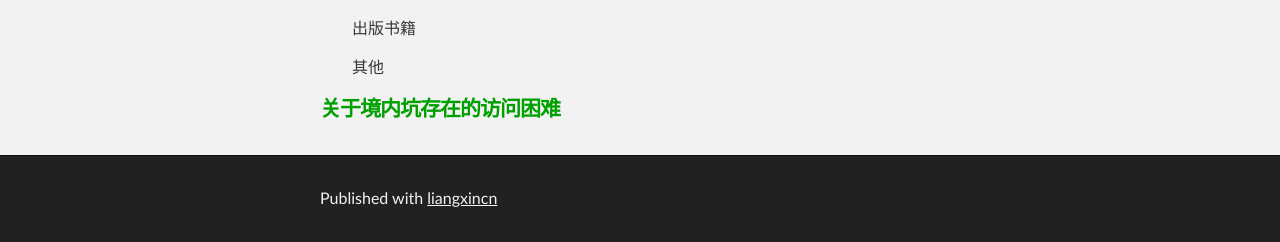
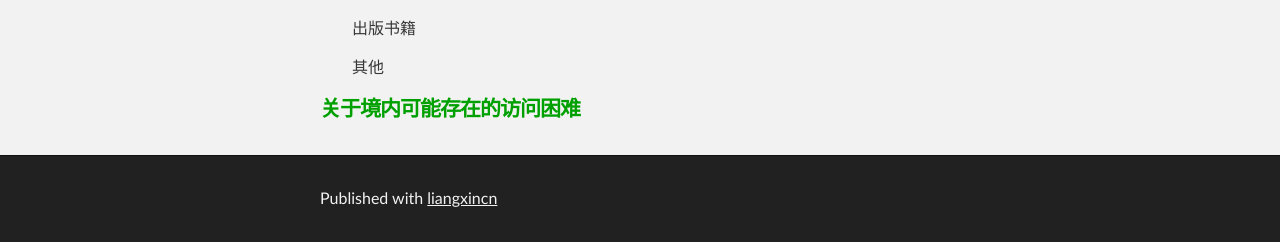
Before and after one commit to liangxincn/-, a Jekyll site: the page built from index.md, in a window 1280 px wide and 900 px high, scrolled down 1999 px. Shown: the part 655-897 px from the top of the window. Built offline with Jekyll 4.4.1, drawn with Linux system fonts in a browser that asks for light colours; our own code applies the rules of GitHub Pages for plain Markdown files.

Commit message:
Update index.md

```diff
--- a/index.md
+++ b/index.md
@@ -91,4 +91,4 @@
 
 其他
 
-#### 关于境内坑存在的访问困难
+#### 关于境内可能存在的访问困难
```
